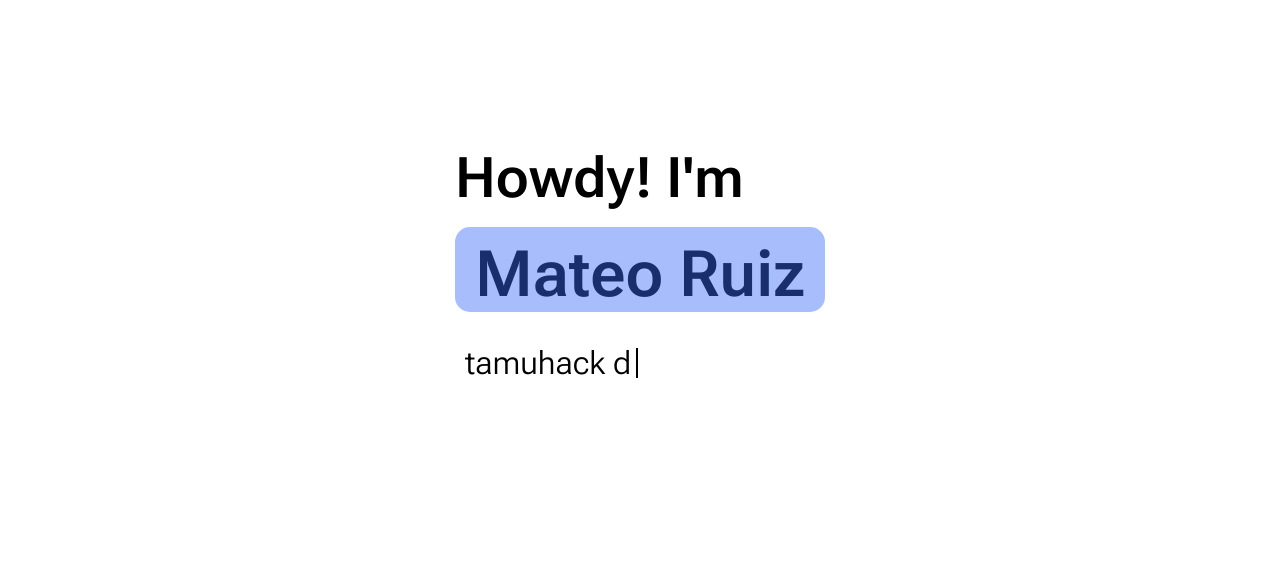
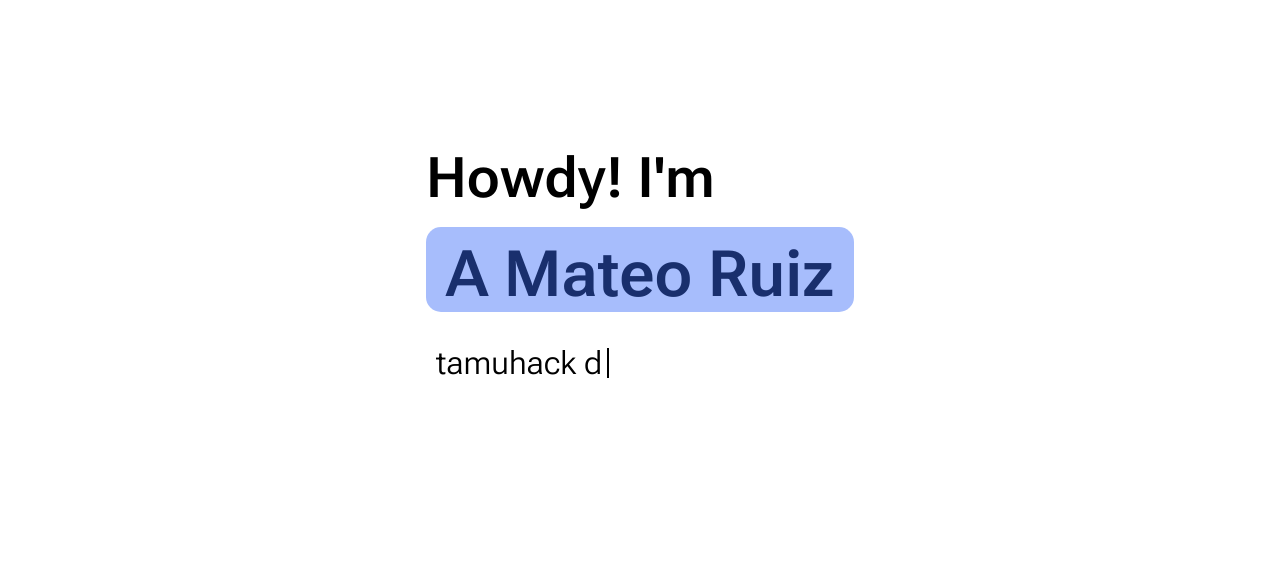
Before and after one commit to m-ruiz21/personal-website, a plain HTML site: page index.html in a window 1280 px wide. Shown: the part 111-694 px from the top of the page. Drawn offline with Linux system fonts and the light colour scheme; a web font is replaced by a local one.

Commit message:
for docs

```diff
--- a/index.html
+++ b/index.html
@@ -38,7 +38,7 @@
         <div class="space-intro">
           <h2>Howdy! I'm&nbsp</h2>
           <div class="intro-name">
-            <h1>Mateo Ruiz</h1>
+              <h1>A Mateo Ruiz</h1> <!-- No Loner just 'Mateo Ruiz'!-->
           </div>
         </div>
           <div class="typing-container">
```
